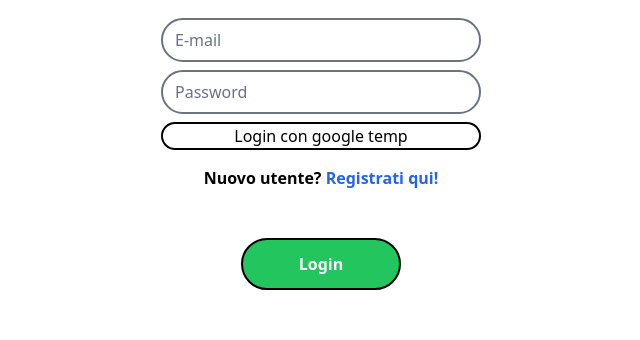
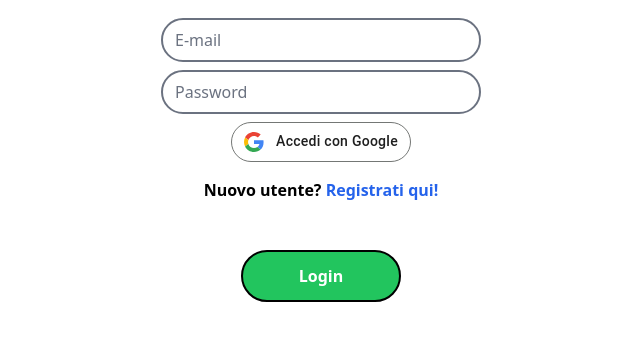
Before and after one commit to LoreB81/Vigilion, a website: page website/login.html in a window 1280 px wide. Shown: the part 264-604 px from the top of the page, without its empty margins (319-959 px from the left). Drawn offline with nearby package versions, Linux system fonts and the light colour scheme.

Commit message:
Corretta la visualizzazione del pulsante "Accedi con Google" ed aggiunga la funzione placeholder

```diff
--- a/website/general.js
+++ b/website/general.js
@@ -52,6 +52,10 @@ function registerUser() {
   .catch(error => {
     console.error('Error during registration: ', error.message);
   });
+}
+
+function loginWithGoogle() {
+  alert("Funzionalità non ancora implementata");
 }
 
 function login() {
--- a/website/login.html
+++ b/website/login.html
@@ -6,6 +6,7 @@
   <meta name="viewport" content="width=device-width, initial-scale=1.0">
   <link rel="icon" type="image/x-icon" href="favicon.ico">
   <link href="style/output.css" rel="stylesheet">
+  <link rel="stylesheet" href="style.css">
   <title>Login</title>
   <script src="https://ajax.googleapis.com/ajax/libs/jquery/3.7.1/jquery.min.js"></script>
   <script src="general.js"></script>
@@ -20,7 +21,22 @@
   <div class="grid justify-items-center gap-y-2 pt-10">
     <input type="email" placeholder="E-mail" name="emfield" id="emfield" class="rounded-full border-2 w-80">
     <input type="password" placeholder="Password" name="pswfield" id="pswfield" class="rounded-full border-2 w-80">
-    <button class="border-2 rounded-full border-black w-80">Login con google temp</button>
+    <button class="gsi-material-button" onclick="loginWithGoogle()">
+      <div class="gsi-material-button-state"></div>
+      <div class="gsi-material-button-content-wrapper">
+        <div class="gsi-material-button-icon">
+          <svg version="1.1" xmlns="http://www.w3.org/2000/svg" viewBox="0 0 48 48" xmlns:xlink="http://www.w3.org/1999/xlink" style="display: block;">
+            <path fill="#EA4335" d="M24 9.5c3.54 0 6.71 1.22 9.21 3.6l6.85-6.85C35.9 2.38 30.47 0 24 0 14.62 0 6.51 5.38 2.56 13.22l7.98 6.19C12.43 13.72 17.74 9.5 24 9.5z"></path>
+            <path fill="#4285F4" d="M46.98 24.55c0-1.57-.15-3.09-.38-4.55H24v9.02h12.94c-.58 2.96-2.26 5.48-4.78 7.18l7.73 6c4.51-4.18 7.09-10.36 7.09-17.65z"></path>
+            <path fill="#FBBC05" d="M10.53 28.59c-.48-1.45-.76-2.99-.76-4.59s.27-3.14.76-4.59l-7.98-6.19C.92 16.46 0 20.12 0 24c0 3.88.92 7.54 2.56 10.78l7.97-6.19z"></path>
+            <path fill="#34A853" d="M24 48c6.48 0 11.93-2.13 15.89-5.81l-7.73-6c-2.15 1.45-4.92 2.3-8.16 2.3-6.26 0-11.57-4.22-13.47-9.91l-7.98 6.19C6.51 42.62 14.62 48 24 48z"></path>
+            <path fill="none" d="M0 0h48v48H0z"></path>
+          </svg>
+        </div>
+        <span class="gsi-material-button-contents">Accedi con Google</span>
+        <span style="display: none;">Accedi con Google</span>
+      </div>
+    </button>
     <p class="font-bold text-1xl pt-2">Nuovo utente? <a class="text-blue-600" href="register.html">Registrati qui!</a>
     </p>
     <button onclick="login()"
--- a/website/style.css
+++ b/website/style.css
@@ -24,3 +24,107 @@ html, body, #map {
   margin: 0;
   padding: 0;
 }
+
+.gsi-material-button {
+  -moz-user-select: none;
+  -webkit-user-select: none;
+  -ms-user-select: none;
+  -webkit-appearance: none;
+  background-color: WHITE;
+  background-image: none;
+  border: 1px solid #747775;
+  -webkit-border-radius: 20px;
+  border-radius: 20px;
+  -webkit-box-sizing: border-box;
+  box-sizing: border-box;
+  color: #1f1f1f;
+  cursor: pointer;
+  font-family: 'Roboto', arial, sans-serif;
+  font-size: 14px;
+  height: 40px;
+  letter-spacing: 0.25px;
+  outline: none;
+  overflow: hidden;
+  padding: 0 12px;
+  position: relative;
+  text-align: center;
+  -webkit-transition: background-color .218s, border-color .218s, box-shadow .218s;
+  transition: background-color .218s, border-color .218s, box-shadow .218s;
+  vertical-align: middle;
+  white-space: nowrap;
+  width: auto;
+  max-width: 400px;
+  min-width: min-content;
+}
+
+.gsi-material-button .gsi-material-button-icon {
+  height: 20px;
+  margin-right: 12px;
+  min-width: 20px;
+  width: 20px;
+}
+
+.gsi-material-button .gsi-material-button-content-wrapper {
+  -webkit-align-items: center;
+  align-items: center;
+  display: flex;
+  -webkit-flex-direction: row;
+  flex-direction: row;
+  -webkit-flex-wrap: nowrap;
+  flex-wrap: nowrap;
+  height: 100%;
+  justify-content: space-between;
+  position: relative;
+  width: 100%;
+}
+
+.gsi-material-button .gsi-material-button-contents {
+  -webkit-flex-grow: 1;
+  flex-grow: 1;
+  font-family: 'Roboto', arial, sans-serif;
+  font-weight: 500;
+  overflow: hidden;
+  text-overflow: ellipsis;
+  vertical-align: top;
+}
+
+.gsi-material-button .gsi-material-button-state {
+  -webkit-transition: opacity .218s;
+  transition: opacity .218s;
+  bottom: 0;
+  left: 0;
+  opacity: 0;
+  position: absolute;
+  right: 0;
+  top: 0;
+}
+
+.gsi-material-button:disabled {
+  cursor: default;
+  background-color: #ffffff61;
+  border-color: #1f1f1f1f;
+}
+
+.gsi-material-button:disabled .gsi-material-button-contents {
+  opacity: 38%;
+}
+
+.gsi-material-button:disabled .gsi-material-button-icon {
+  opacity: 38%;
+}
+
+.gsi-material-button:not(:disabled):active .gsi-material-button-state,
+.gsi-material-button:not(:disabled):focus .gsi-material-button-state {
+  background-color: #303030;
+  opacity: 12%;
+}
+
+.gsi-material-button:not(:disabled):hover {
+  -webkit-box-shadow: 0 1px 2px 0 rgba(60, 64, 67, .30), 0 1px 3px 1px rgba(60, 64, 67, .15);
+  box-shadow: 0 1px 2px 0 rgba(60, 64, 67, .30), 0 1px 3px 1px rgba(60, 64, 67, .15);
+}
+
+.gsi-material-button:not(:disabled):hover .gsi-material-button-state {
+  background-color: #303030;
+  opacity: 8%;
+}
```
